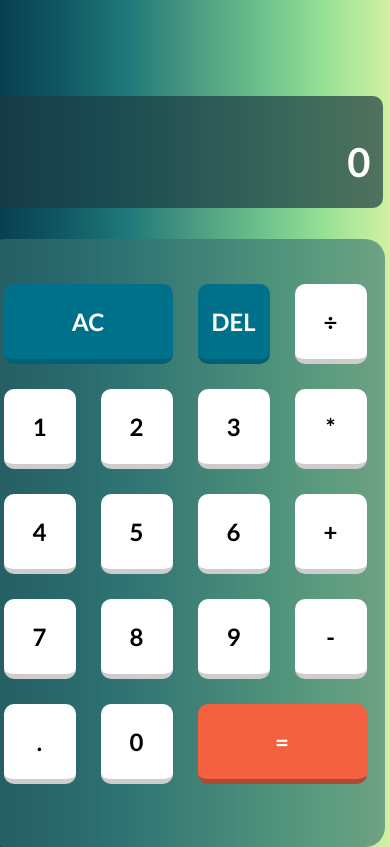
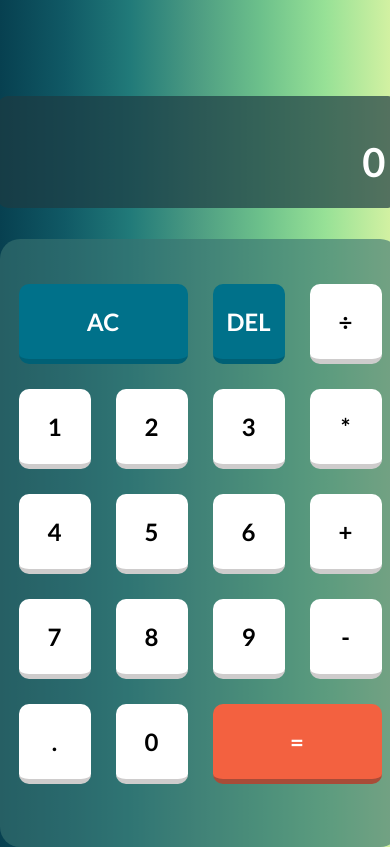
Before and after one commit to PedroMilani04/react-calculator, a React (Create React App) app: page / in a window 390 px wide. Built offline with nearby package versions, Linux system fonts and the light colour scheme.

Commit message:
Update App.css

```diff
--- a/src/App.css
+++ b/src/App.css
@@ -120,7 +120,7 @@ body {
 @media(max-width: 425px) {
   .calculator-grid {
     width: 100px;
-    margin-left: 170px;
+    margin-left: 185px;
   }
 
   .box {
```
